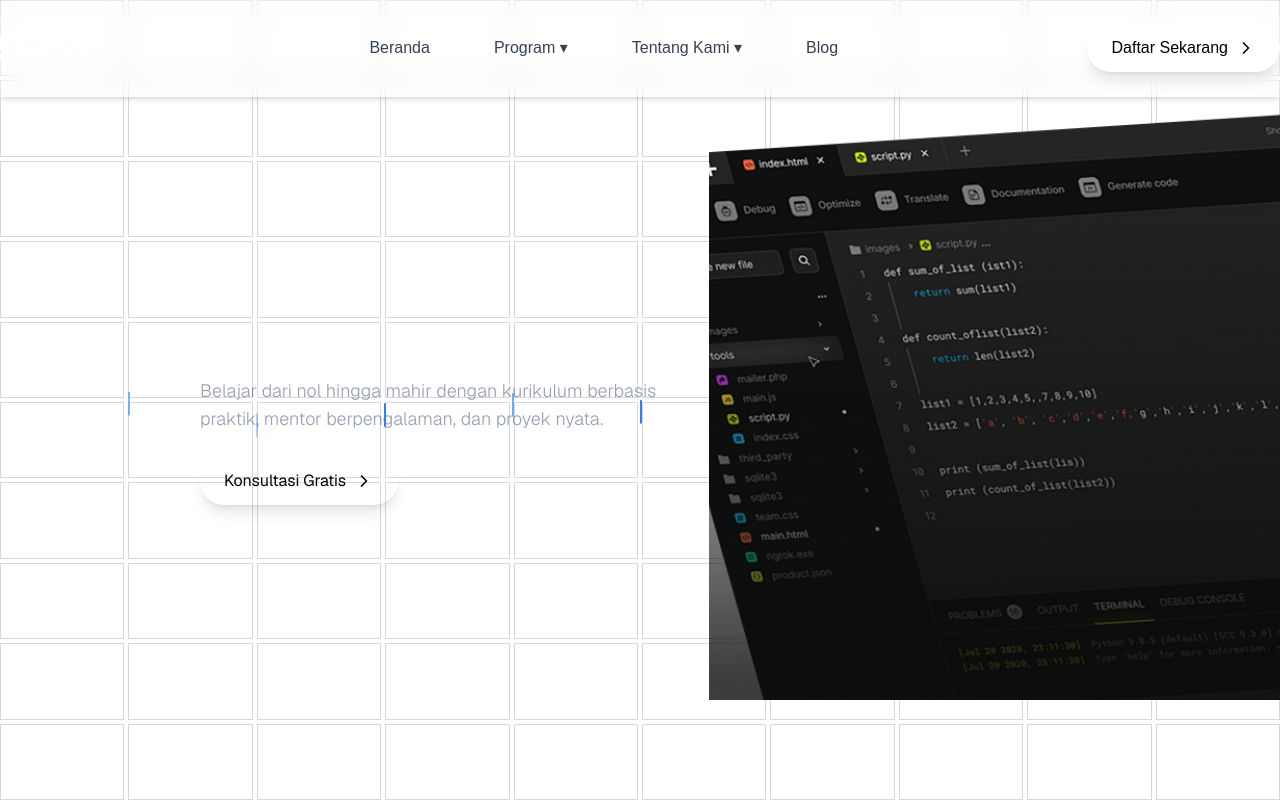
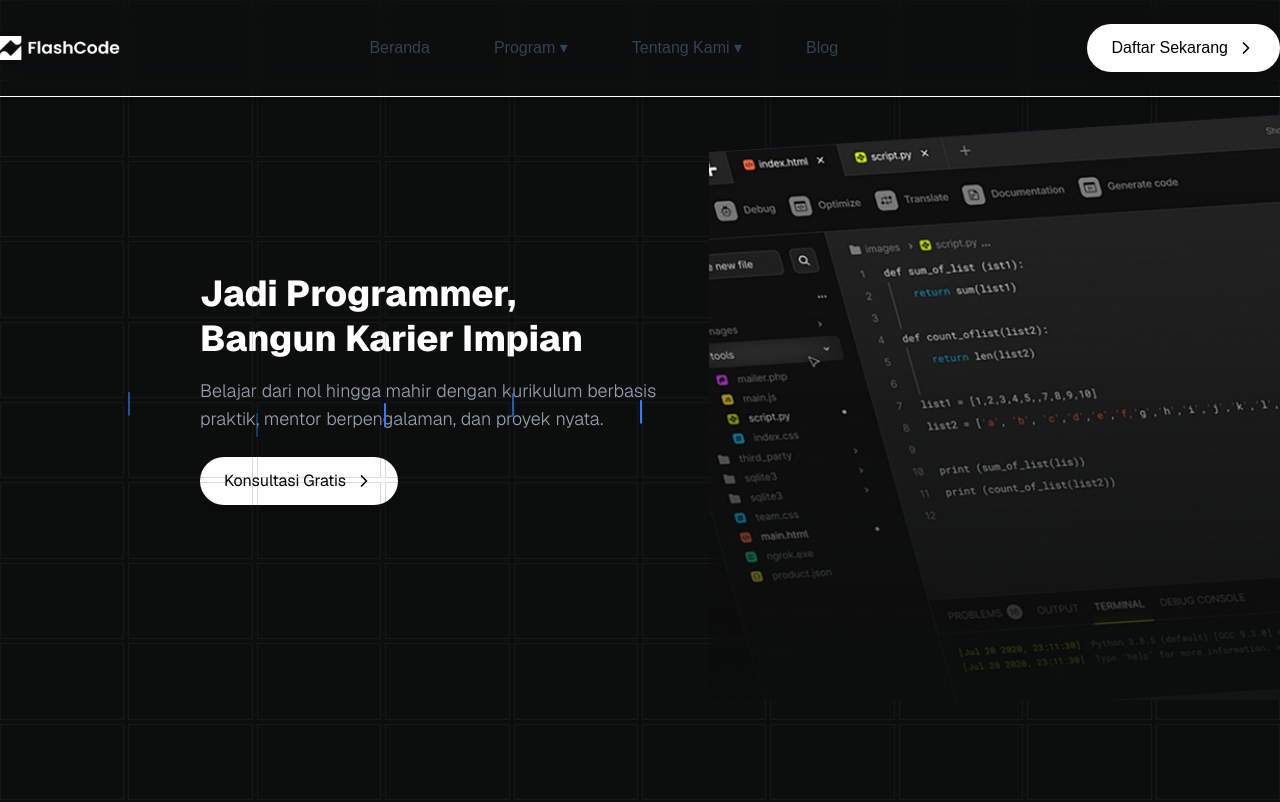
Before and after one commit to evans2101/flashcode, a Next.js app: page / in a window 1280 px wide. Shown: the top 802 px of the page. Built offline with nearby package versions, Linux system fonts and the light colour scheme.

Commit message:
change default bg-color

```diff
--- a/src/app/globals.css
+++ b/src/app/globals.css
@@ -6,7 +6,7 @@
 }
 
 :root {
-  --background: #ffffff;
+  --background: #0C0D0D;
   --foreground: #171717;
 }
 
--- a/src/app/layout.tsx
+++ b/src/app/layout.tsx
@@ -26,7 +26,7 @@
   return (
     <html lang="en">
       <body
-        className={`${geistSans.variable} ${geistMono.variable} antialiased`}
+        className={`${geistSans.variable} ${geistMono.variable} antialiased bg-[#0C0D0D] text-white min-h-screen`}
       >
         <Header />
         {children}
```
